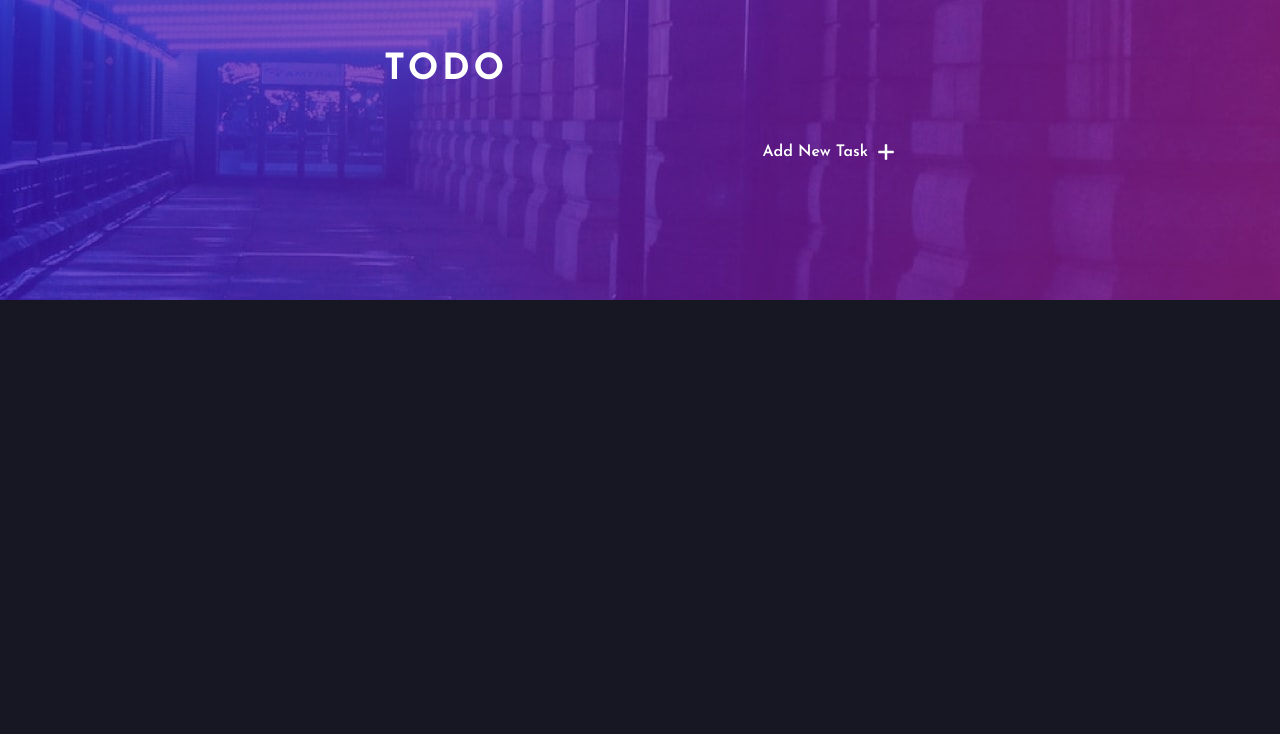
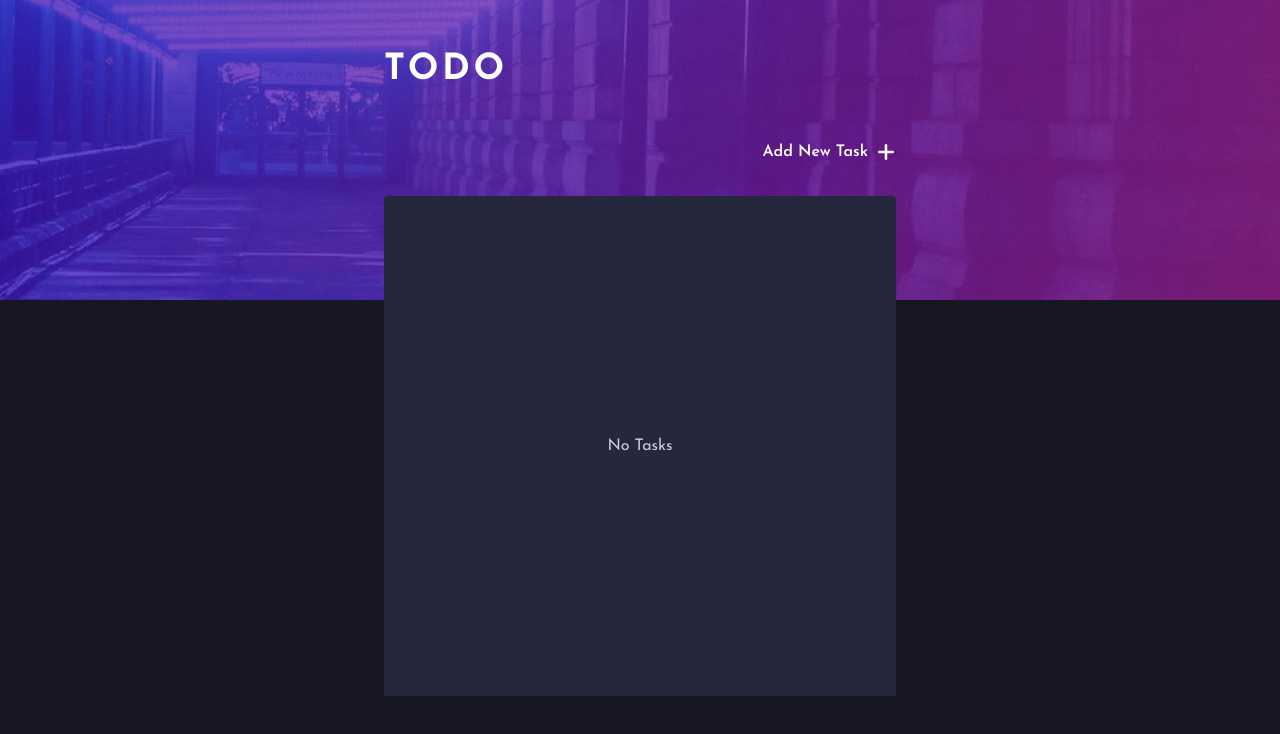
Before and after one commit to Charvine-300/checklearn-assessment-task-mgmt-app, a Vue app: page / in a window 1280 px wide. Shown: the top 734 px of the page. Built offline with nearby package versions, Linux system fonts and the light colour scheme.

Commit message:
no tasks screen added

```diff
--- a/src/components/TaskList.vue
+++ b/src/components/TaskList.vue
@@ -38,6 +38,9 @@ watch(isModalOpen, (newVal) => {
 
 <template>
 <div class="my-8">
+    <div v-if="state.tasks.length < 1" class="w-full p-5 bg-neutral-veryDarkDesaturatedBlue flex justify-center items-center rounded-t text-neutral-lightGrayishBlue min-h-[500px]">
+       <p> No Tasks </p>
+    </div>
 
 <Task v-for="(task, idx) in state.tasks" :key="idx" :task="task" />
 </div>
```
